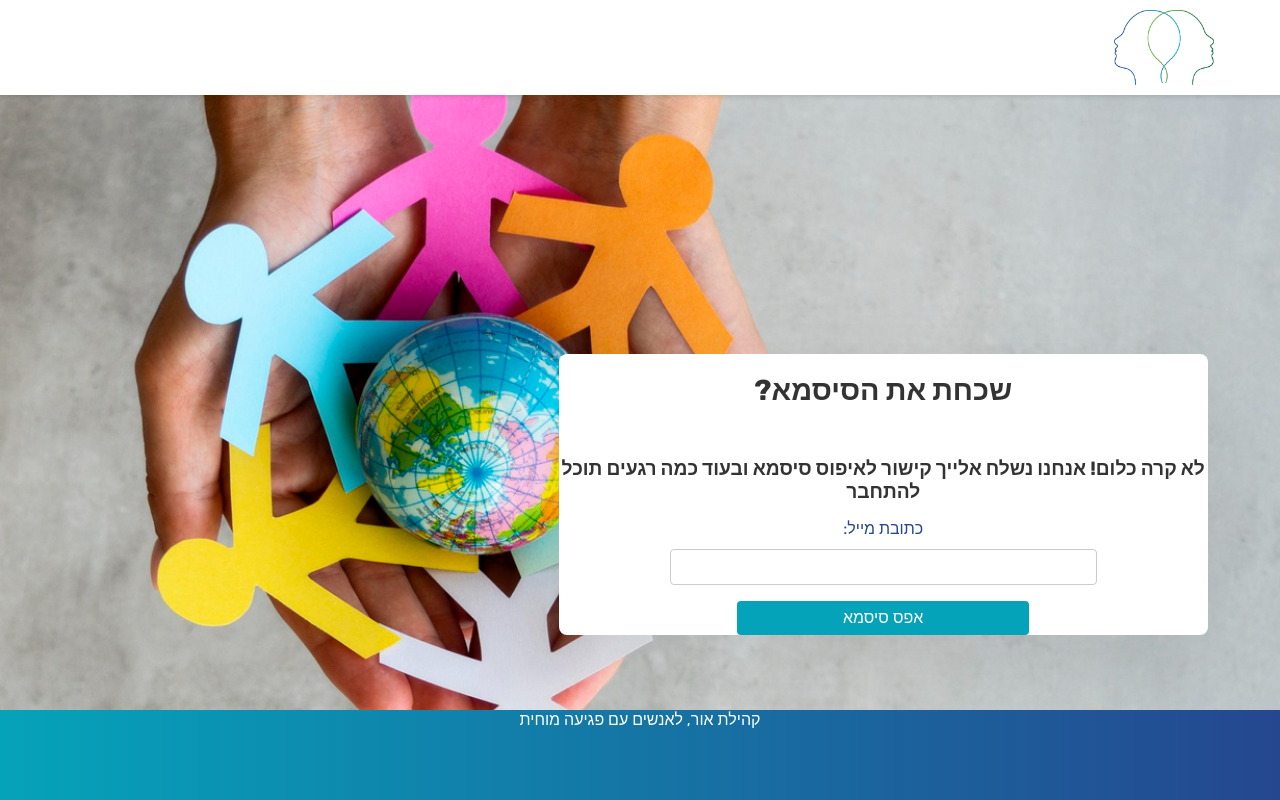
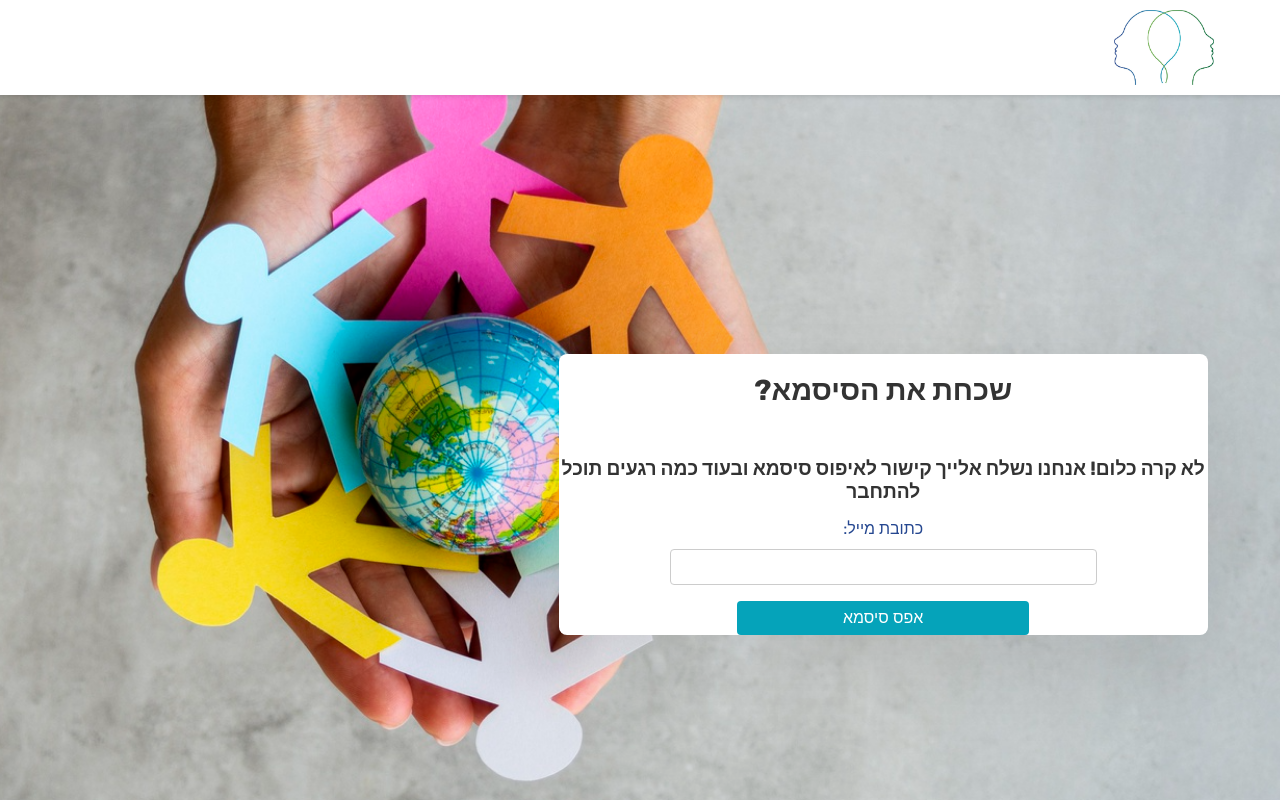
Before and after one commit to TzlilMa/Or-community-association, a React (Create React App) app in the folder my-app/: page /resetPassword in a window 1280 px wide. Built offline with nearby package versions, Linux system fonts and the light colour scheme; no server answers.

Commit message:
fix-css-app

```diff
--- a/my-app/src/App.css
+++ b/my-app/src/App.css
@@ -14,6 +14,7 @@ html {
   display: flex;
   flex-direction: column;
   min-height: 100vh; /* Ensure App takes at least the full viewport height */
+  height: 100%;
 }
 
 footer {
@@ -24,11 +25,4 @@ footer {
   text-align: center;
   height: 90px;
   flex-shrink: 0; /* Prevent the footer from shrinking */
-  position: sticky;
-  bottom: 0;
 }
-
-header {
-  position: sticky;
-  top: 0;
-}
```
